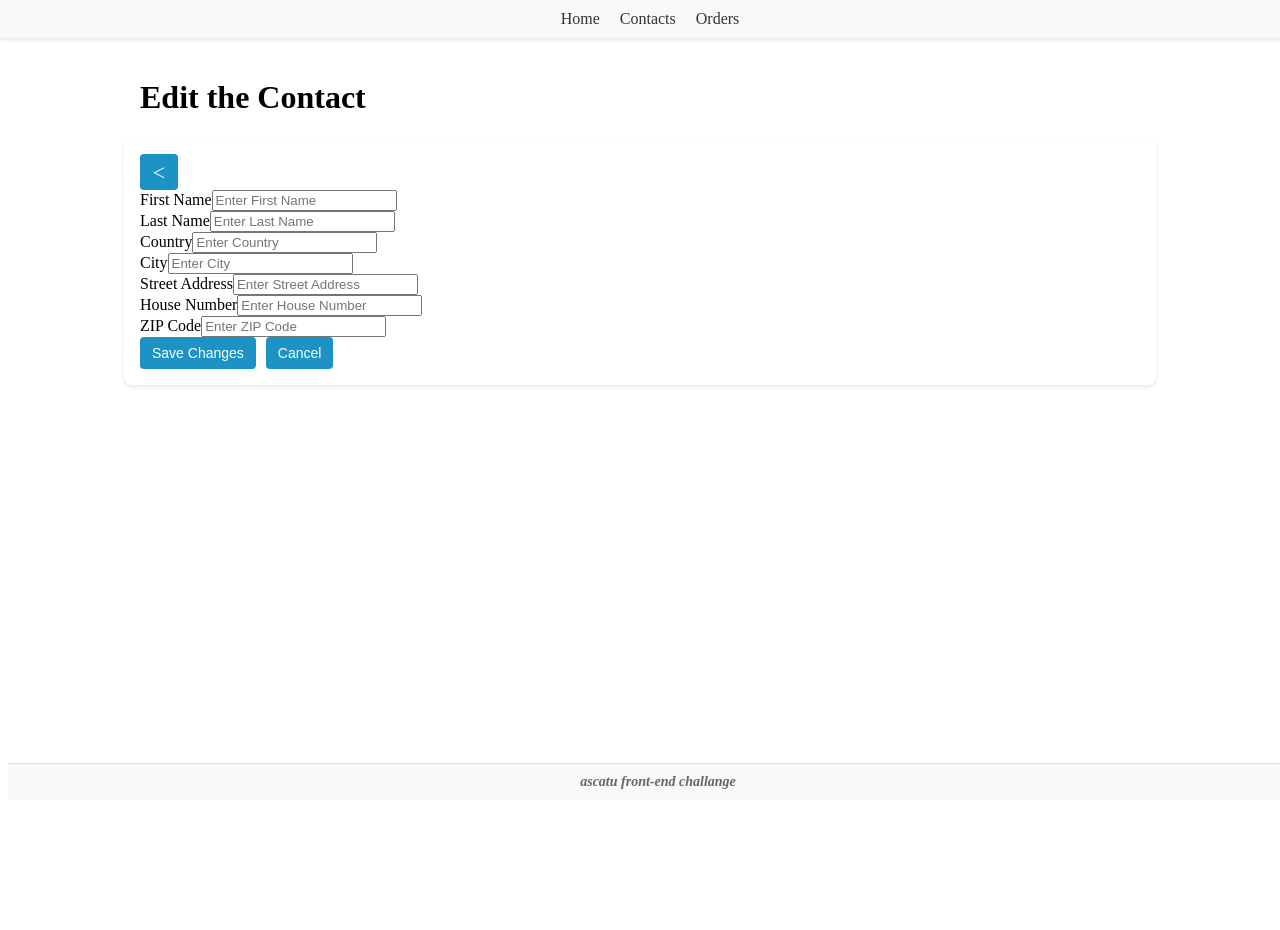
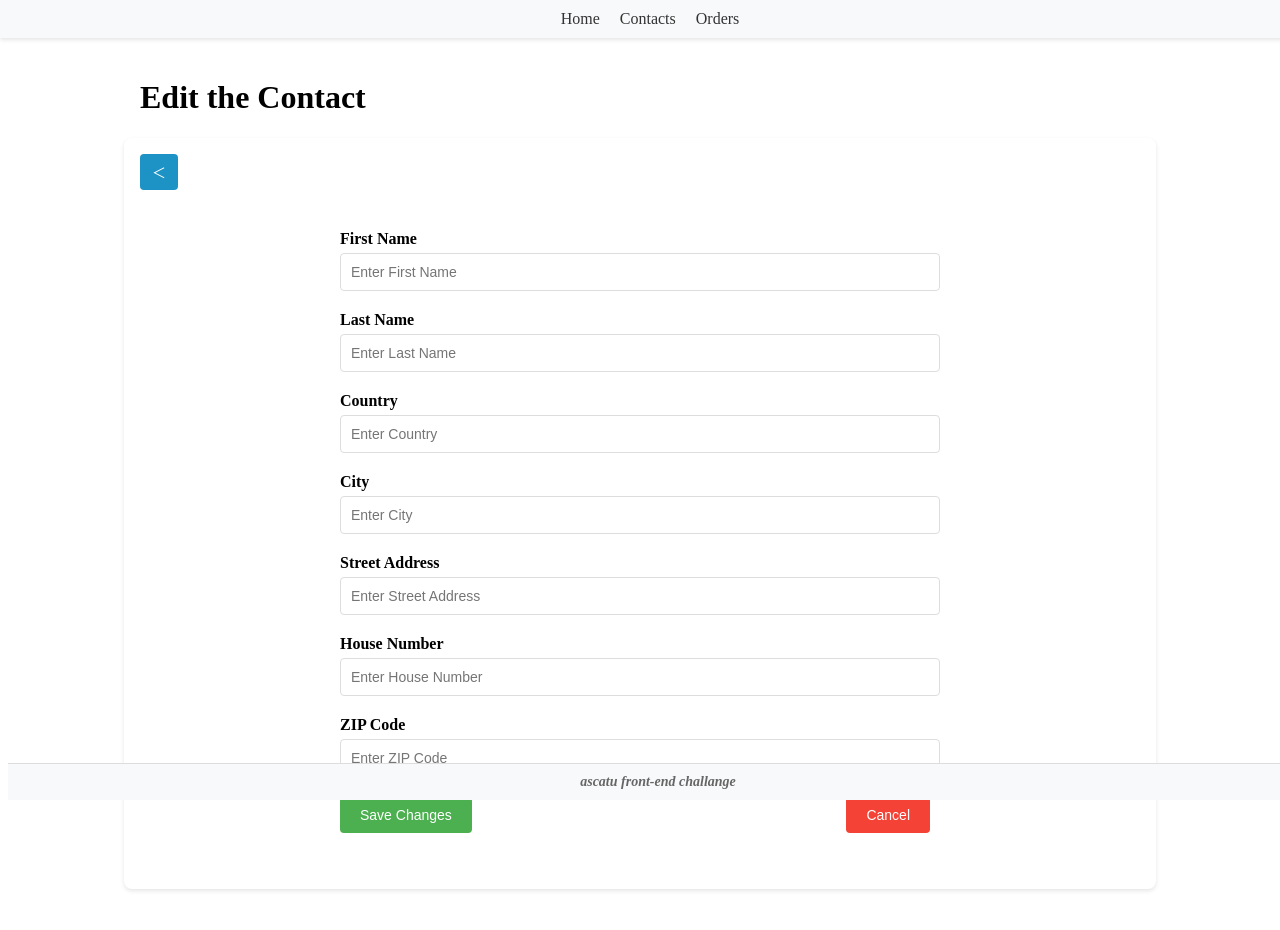
Before and after one commit to alibartwo/orderhub, a Vue app: page /edit-contact/1 in a window 1280 px wide. Shown: the top 930 px of the page. Before the commit the page ends 806 px from the top, so only its background shows below. Built offline with nearby package versions, Linux system fonts and the light colour scheme; no server answers.

Commit message:
optimized contact edit component

```diff
--- a/src/components/ContactEditForm.vue
+++ b/src/components/ContactEditForm.vue
@@ -1,5 +1,5 @@
 <template>
-  <div class="contact-form">
+  <div class="form">
     <form @submit.prevent="handleSubmit">
       <div class="form-field">
         <label for="firstName">First Name</label>
```
